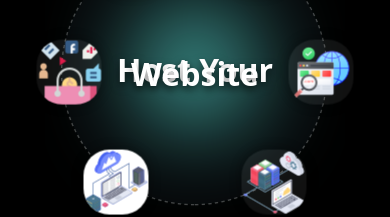
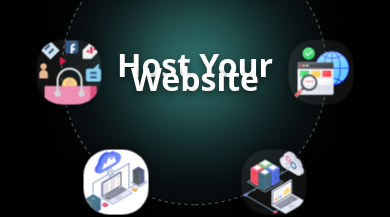
Before and after one commit to CodeExplorer-Mohit/Sanroj-Infotech-Web, a plain HTML site: page index.html in a window 390 px wide. Shown: the part 229-446 px from the top of the page. Drawn offline with nearby package versions, Linux system fonts and the light colour scheme.

Commit message:
updated files

```diff
--- a/index.html
+++ b/index.html
@@ -161,7 +161,7 @@
               class="relative flex justify-center items-center w-[90%] md:w-[50%] z-[400] md:pt-10 reveal"
             >
               <p
-                class="absolute text-[#FFFFFF] text-[2rem] md:text-[2.5rem] font-[800] z-[500] w-[50%] text-center drop-shadow leading-[4px] md:leading-none hero-animate-text"
+                class="absolute text-[#FFFFFF] text-[2rem] md:text-[2.5rem] font-[800] z-[500] w-[50%] text-center drop-shadow leading-[14px] md:leading-none hero-animate-text"
               >
                 Host Your Website
               </p>
```
